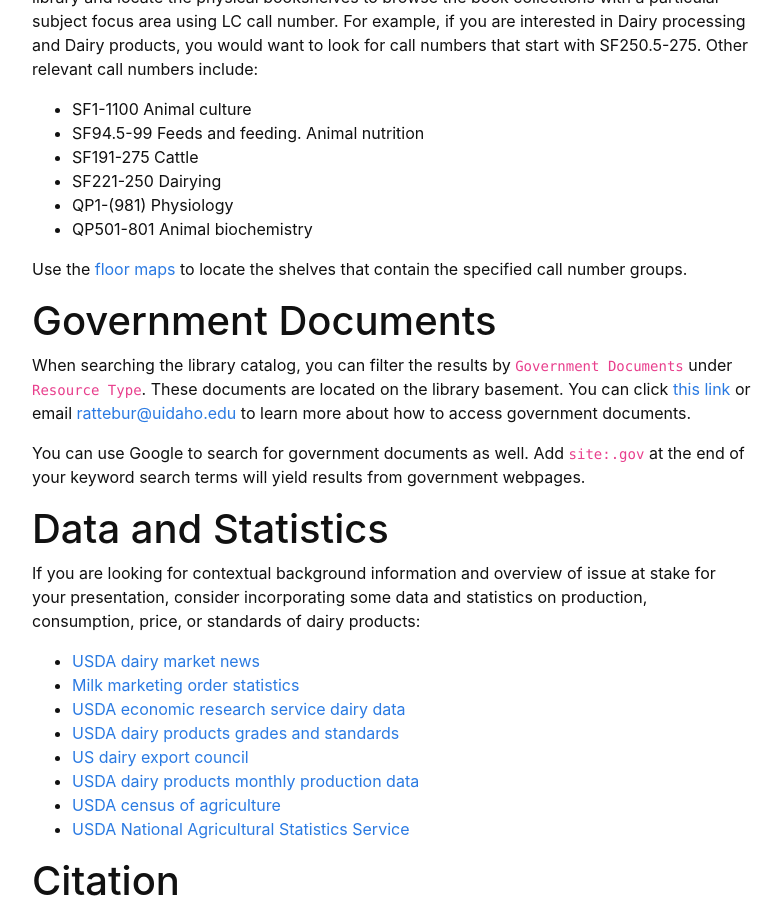
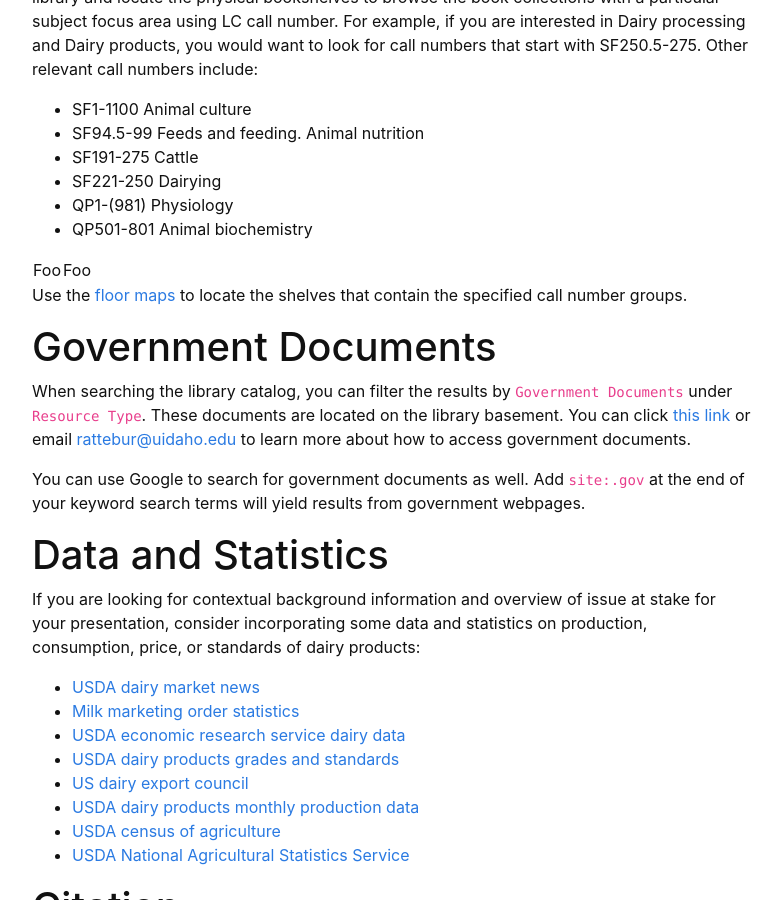
Before and after one commit to hanwendong1/AVS463-f20, a Jekyll site: the page built from content/5-Other-Resources.md, in a window 1280 px wide and 900 px high, scrolled down 917 px. Shown: the whole window, without its empty margins (248-1030 px from the left). Built offline with Jekyll 4.4.1, drawn with Linux system fonts in a browser that asks for light colours.

Commit message:
Update 5-Other-Resources.md

```diff
--- a/content/5-Other-Resources.md
+++ b/content/5-Other-Resources.md
@@ -36,6 +36,13 @@ One viable search strategy to find print books on a topic is shelf browsing. Tha
 - QP1-(981) Physiology
 - QP501-801 Animal biochemistry
 
+<table>
+    <tr>
+        <td>Foo</td>
+        <td>Foo</td>
+    </tr>
+</table>
+
 Use the [floor maps](https://www.lib.uidaho.edu/about/maps.html) to locate the shelves that contain the specified call number groups.
 
 # Government Documents
```
